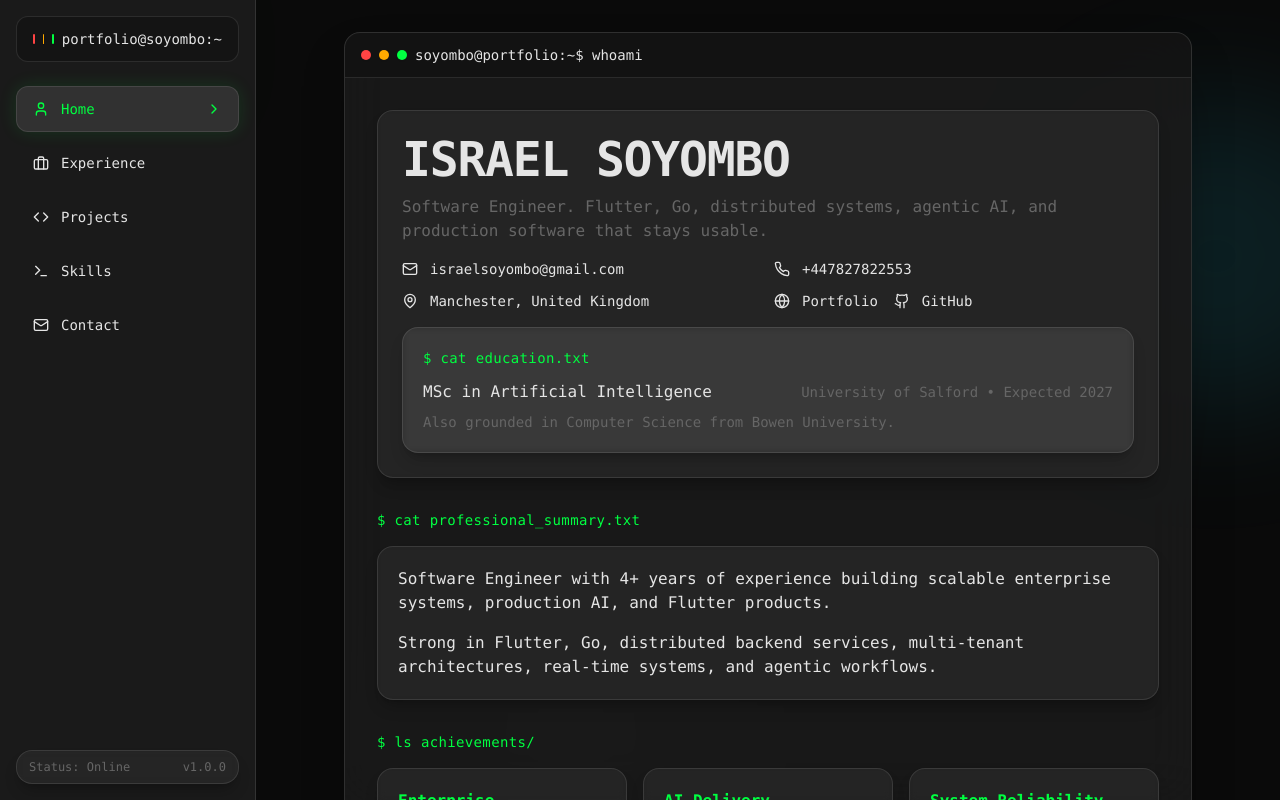
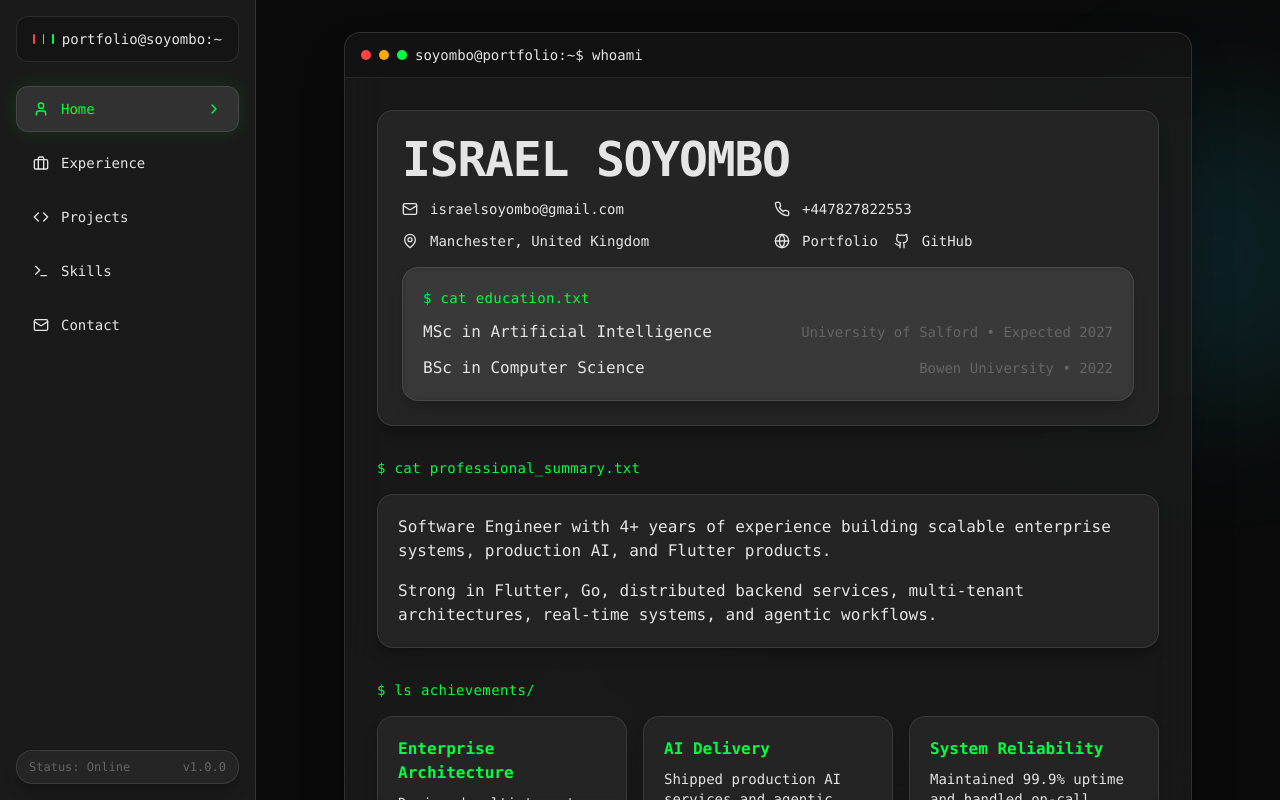
Before and after one commit to kiingxo/portfolio-website, a Next.js app: page / in a window 1280 px wide. Built offline with nearby package versions, Linux system fonts and the light colour scheme.

Commit message:
Simplify home hero content

```diff
--- a/app/components/Home.tsx
+++ b/app/components/Home.tsx
@@ -34,9 +34,6 @@ export default function Home() {
                   <h1 className="text-3xl sm:text-4xl md:text-5xl font-bold text-terminal-text tracking-tight leading-none">
                     ISRAEL SOYOMBO
                   </h1>
-                  <p className="mt-3 max-w-2xl text-sm sm:text-base leading-relaxed text-terminal-secondary">
-                    Software Engineer. Flutter, Go, distributed systems, agentic AI, and production software that stays usable.
-                  </p>
                 </div>
                 <div className="grid grid-cols-1 sm:grid-cols-2 gap-3 text-xs sm:text-sm text-terminal-secondary">
                   <div className="contact-item">
@@ -66,14 +63,15 @@ export default function Home() {
                   <div className="command-line mb-2 sm:mb-3">
                     <span className="text-terminal-accent">$</span> cat education.txt
                   </div>
-                  <div className="flex flex-col gap-2 text-sm sm:text-base">
+                  <div className="flex flex-col gap-3 text-sm sm:text-base">
                     <div className="flex flex-col sm:flex-row sm:items-center sm:justify-between gap-1 sm:gap-3">
                       <span className="text-terminal-text font-medium">MSc in Artificial Intelligence</span>
                       <span className="text-terminal-secondary text-xs sm:text-sm">University of Salford • Expected 2027</span>
                     </div>
-                    <p className="text-terminal-secondary text-xs sm:text-sm">
-                      Also grounded in Computer Science from Bowen University.
-                    </p>
+                    <div className="flex flex-col sm:flex-row sm:items-center sm:justify-between gap-1 sm:gap-3">
+                      <span className="text-terminal-text font-medium">BSc in Computer Science</span>
+                      <span className="text-terminal-secondary text-xs sm:text-sm">Bowen University • 2022</span>
+                    </div>
                   </div>
                 </div>
               </div>
```
